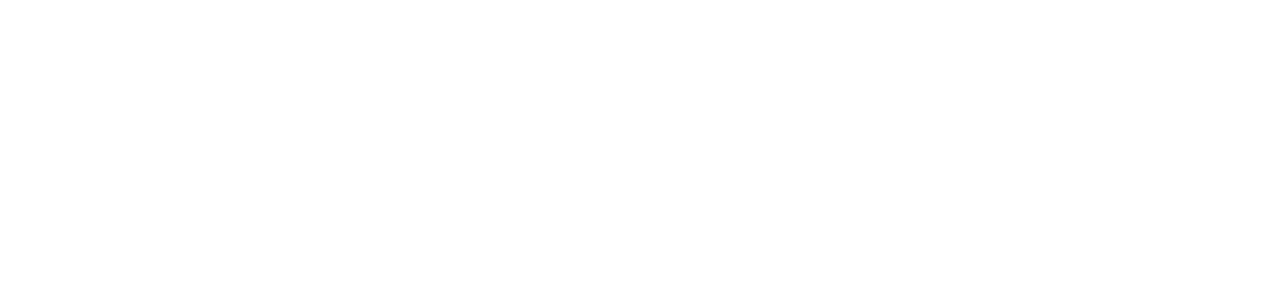
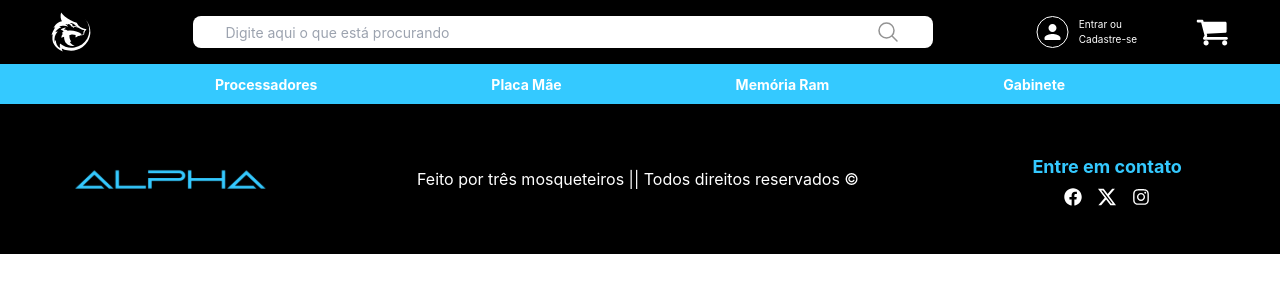
Before and after one commit to Pedro-Teodorio/pi_3_front, a React (Vite) app: page / in a window 1280 px wide. Before the commit this address had no page. Shown: the top 300 px of the page. Built offline with nearby package versions, Linux system fonts and the light colour scheme.

Commit message:
add footer

```diff
--- a/package.json
+++ b/package.json
@@ -12,6 +12,7 @@
   "dependencies": {
     "react": "^18.3.1",
     "react-dom": "^18.3.1",
+    "react-icons": "^5.3.0",
     "react-router-dom": "^6.27.0",
     "styled-components": "^6.1.13"
   },
--- a/src/Router.jsx
+++ b/src/Router.jsx
@@ -4,7 +4,7 @@ import Home from './pages/Home';
 export default function Router() {
   return (
     <Routes>
-      <Route path="/home" element={<Home />} />
+      <Route path="/" element={<Home />} />
     </Routes>
   );
 }
--- /dev/null
+++ b/src/components/Footer/index.jsx
@@ -0,0 +1,44 @@
+import { FooterContainer, ImageLogo, LinkSocial } from './style';
+import { FaFacebook } from 'react-icons/fa';
+import { BsTwitterX } from 'react-icons/bs';
+import { FaInstagram } from 'react-icons/fa';
+
+export default function Footer() {
+  return (
+    <FooterContainer className="font-inter">
+      <section>
+        <ImageLogo
+          src="./logo-escrito.svg"
+          alt="Imagem escrito Alpha em azul."
+        />
+      </section>
+      <section>
+        <p className="text-body-md text-white">
+          Feito por três mosqueteiros || Todos direitos reservados ©
+        </p>
+      </section>
+      <section className="flex h-[103px] w-[195px] flex-col items-center justify-center gap-2">
+        <h3 className="text-primary text-head-sm font-bold">
+          Entre em contato
+        </h3>
+        <ul className='flex gap-4'>
+          <li>
+            <LinkSocial href="#">
+              <FaFacebook />
+            </LinkSocial>
+          </li>
+          <li>
+            <LinkSocial href="#">
+              <BsTwitterX />
+            </LinkSocial>
+          </li>
+          <li>
+            <LinkSocial href="#">
+              <FaInstagram />
+            </LinkSocial>
+          </li>
+        </ul>
+      </section>
+    </FooterContainer>
+  );
+}
--- /dev/null
+++ b/src/components/Footer/style.js
@@ -0,0 +1,22 @@
+import styled from 'styled-components';
+
+export const FooterContainer = styled.footer`
+    display: flex;
+    align-items: center;
+    justify-content: space-around;
+    width: 100vw;
+    height: 150px;
+    background: black;
+
+`;
+
+export const ImageLogo = styled.img`
+    width: 191px;
+    height: 21px;
+`;
+
+export const LinkSocial = styled.a`
+
+color: white;
+font-size: 18px;
+`;
--- a/src/pages/Home/index.jsx
+++ b/src/pages/Home/index.jsx
@@ -1,3 +1,4 @@
+import Footer from '../../components/Footer';
 import Header from '../../components/Header';
 import Nav from '../../components/Nav';
 
@@ -6,6 +7,7 @@ export default function Home() {
     <>
       <Header />
       <Nav />
+      <Footer />
     </>
   );
 }
```
Also changed, not shown: public/logo-escrito.svg (added), 1 other file (tests, documents, lock files or other folders).
